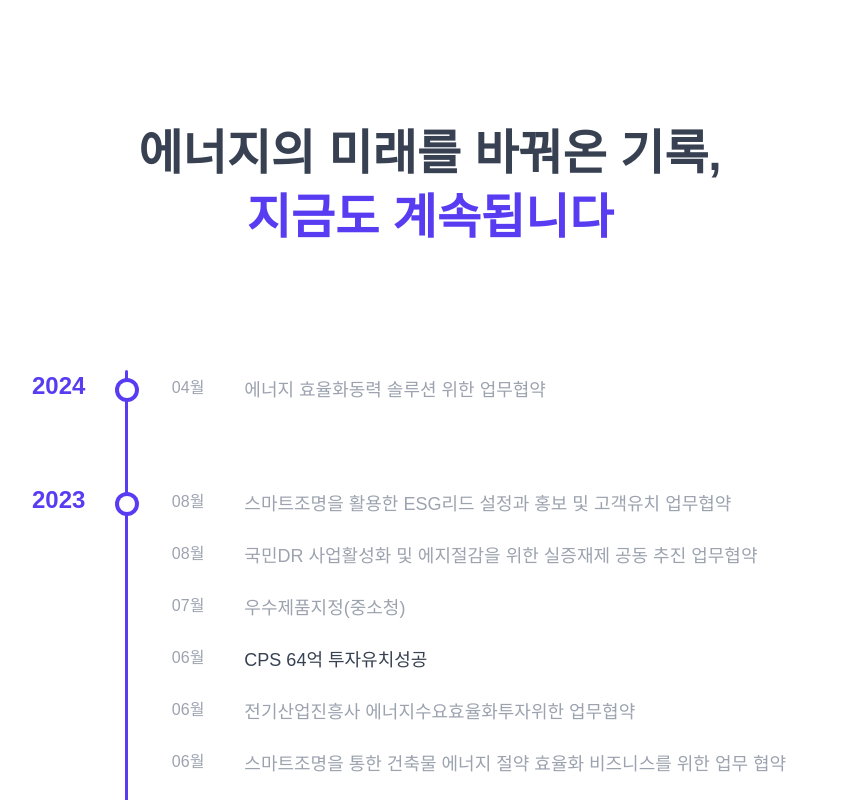
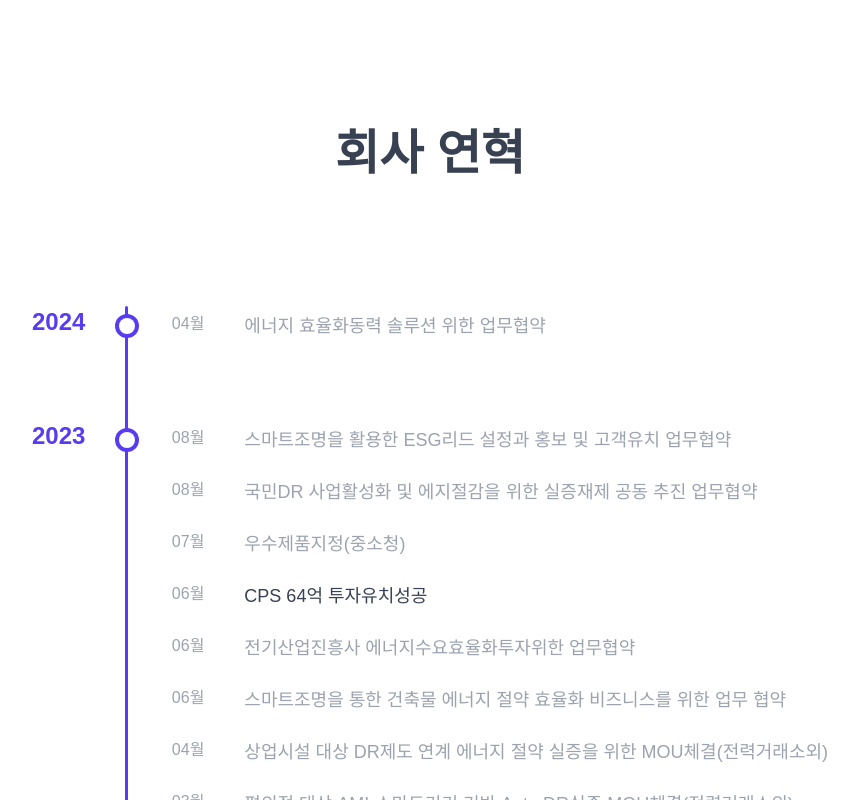
Before and after one commit to xlxhollywood/merlotlab-b2b, a Next.js app: page /about in a window 1280 px wide. Shown: the part 900-1700 px from the top of the page, without its empty margins (210-1068 px from the left). Built offline with nearby package versions, Linux system fonts and the light colour scheme.

Commit message:
Feat: add FadeInUp animations to about page headers and timeline component

```diff
--- a/src/app/about/page.tsx
+++ b/src/app/about/page.tsx
@@ -4,6 +4,7 @@ import { MeshGradientComponent } from "@/components/background/mesh-gradient"
 import Header from "@/components/header"
 import Timeline from "@/components/card/timeline"
 import Footer from "@/components/footer"
+import FadeInUp from "@/components/animation/fade-in-up"
 import Image from "next/image"
 import { useState, useRef, useEffect } from "react"
 import { ChevronLeft, ChevronRight, ArrowRight } from "lucide-react"
@@ -126,12 +127,12 @@ export default function About() {
         )}
 
         <div className="relative z-10 text-center text-white">
-          <div>
+          <FadeInUp delay={300}>
             <h1 className="text-4xl md:text-6xl font-bold mb-6">에너지 절감의</h1>
-          </div>
-          <div>
+          </FadeInUp>
+          <FadeInUp delay={600}>
             <h1 className="text-4xl md:text-6xl font-bold mb-6">새로운 기준을 만듭니다</h1>
-          </div>
+          </FadeInUp>
         </div>
       </section>
 
@@ -142,11 +143,14 @@ export default function About() {
       {/* 특허 섹션 */}
       <section className="relative w-full px-5 bg-white">
         <div className="max-w-6xl mx-auto mb-32">
+          <FadeInUp delay={300}>
             <div className="text-center text-gray-700 py-8 mb-16">
               <h2 className="text-4xl md:text-5xl font-bold mb-4">특허 및 인증서</h2>
             </div>
+          </FadeInUp>
 
           {/* 특허 */}
+          <FadeInUp delay={600} threshold={0.1}>
             <div>
 
               {/* 탭 버튼 */}
@@ -196,7 +200,7 @@ export default function About() {
                 ))}
               </div>
             </div>
-
+          </FadeInUp>
         </div>
       </section>
 
--- a/src/components/card/timeline.tsx
+++ b/src/components/card/timeline.tsx
@@ -1,6 +1,7 @@
 "use client"
 
 import { useState } from "react"
+import FadeInUp from "@/components/animation/fade-in-up"
 
 interface TimelineEvent {
   month: string
@@ -225,11 +226,13 @@ export default function Timeline() {
       <div className="max-w-6xl mx-auto">
         {/* Header */}
         <div className="text-center text-gray-700 py-16 mb-16">
-        <h2 className="text-4xl md:text-5xl font-bold mb-4">에너지의 미래를 바꿔온 기록, </h2>
-        <h2 className="text-4xl md:text-5xl font-bold text-primary">지금도 계속됩니다</h2>
+          <FadeInUp delay={300}>
+            <h1 className="text-4xl md:text-5xl font-bold text-gray-700">회사 연혁</h1>
+          </FadeInUp>
         </div>
 
         {/* Timeline */}
+        <FadeInUp delay={600}>
         <div className="relative">
           <div className="mx-auto grid w-fit grid-cols-[auto_auto_1fr] gap-x-8 sm:gap-x-10">
             {visibleData.map((yearData, yearIndex) => (
@@ -319,7 +322,7 @@ export default function Timeline() {
             </div>
           )}
         </div>
-
+        </FadeInUp>
       </div>
     </section>
   )
```
Lines whose indentation alone changed are shown as unchanged.
